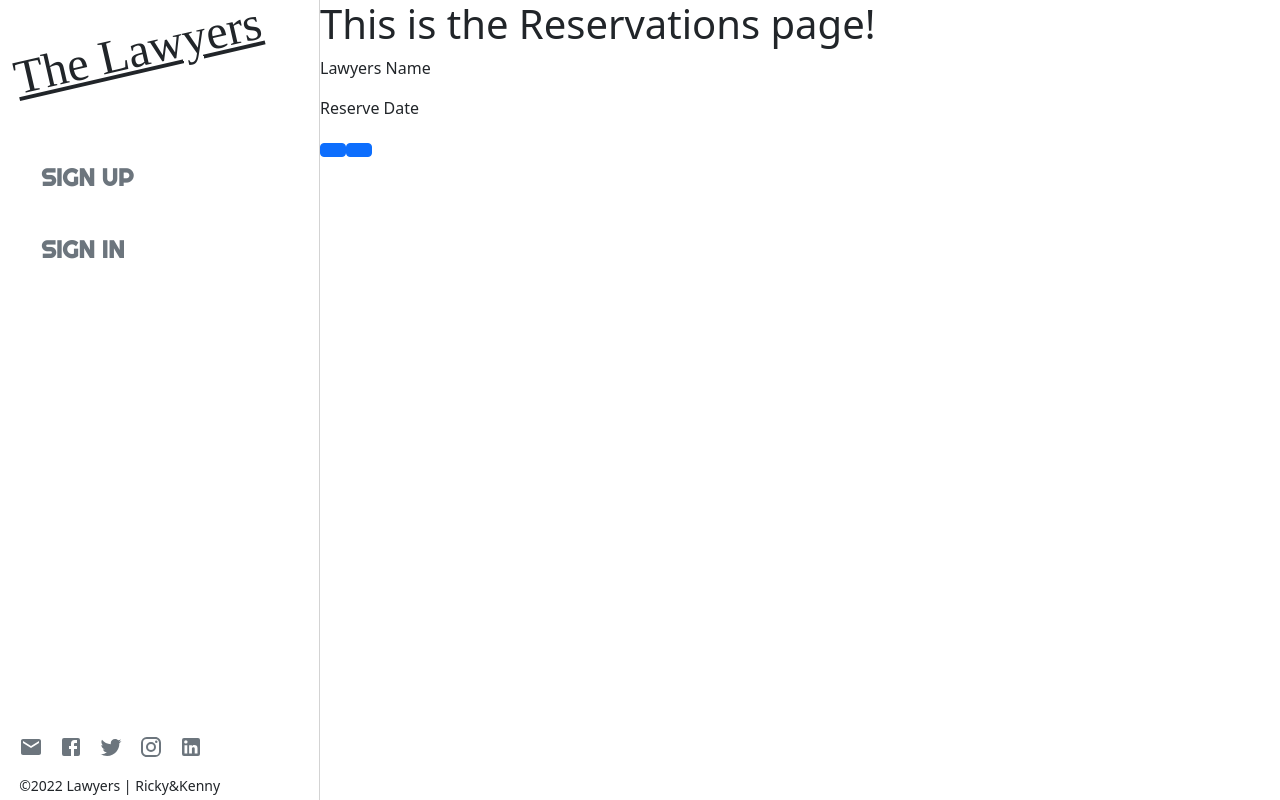
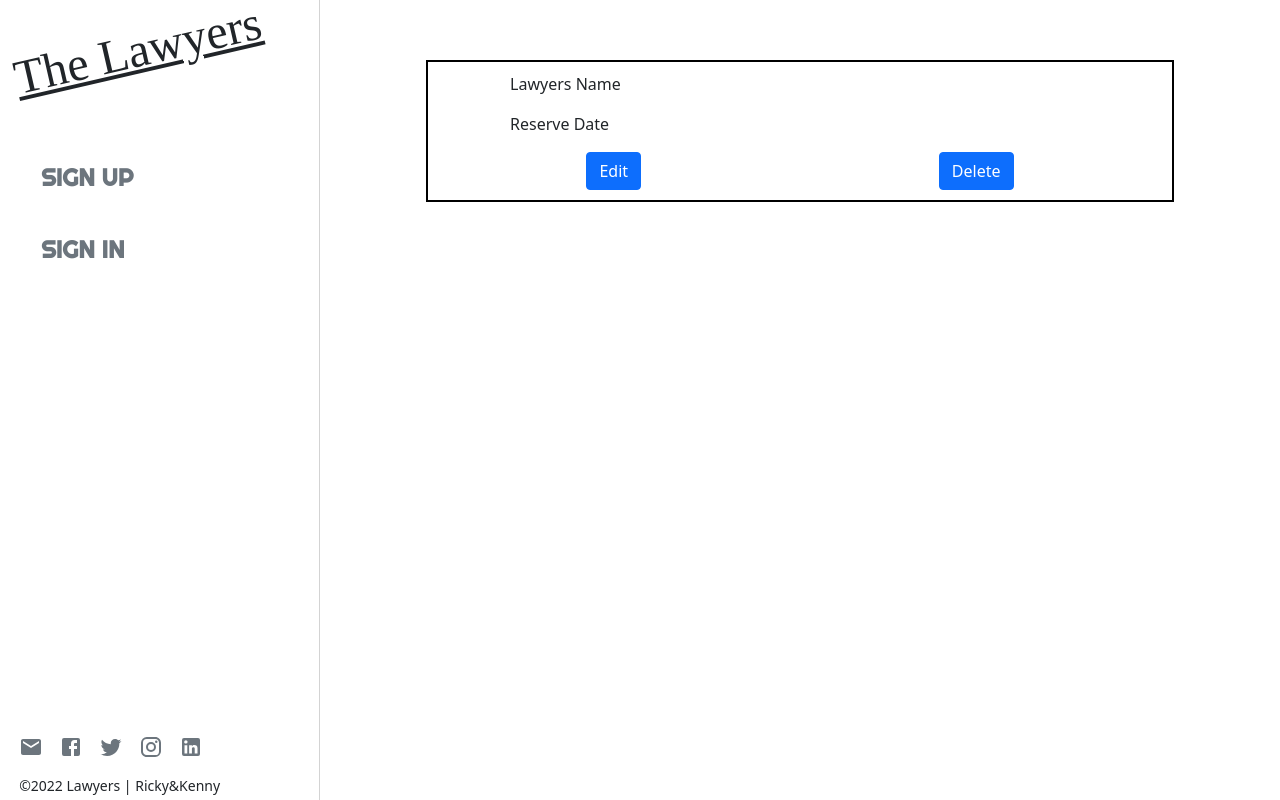
Before and after one commit to helio3197/book-a-lawyer-app-frontend, a React (Create React App) app: page /reservations in a window 1280 px wide. Built offline with nearby package versions, Linux system fonts and the light colour scheme; no server answers; a web font is replaced by a local one.

Commit message:
add button and styles

```diff
--- a/src/assets/stylesheets/reservation.scss
+++ b/src/assets/stylesheets/reservation.scss
@@ -0,0 +1,34 @@
+.reservationtop {
+    margin-top: 60px;
+}
+
+
+.reservation {
+    display: flex;
+    flex-direction: column;
+    justify-content: space-around;
+    width: 78%;
+    margin: auto;
+    border: 2px solid black;
+    box-shadow: 5px rgba(0, 0, 0, 0.2);
+    padding: 10px;
+}
+
+.reservationbtns {
+    display: flex;
+    flex-direction: row;
+    justify-content: space-around;
+}
+
+.reservationdeatails {
+    display: flex;
+    flex-direction: column;
+    justify-content: space-around;
+    width: 80%;
+    margin: auto;
+
+}
+
+.button {
+    width: 40% !important;
+}
--- a/src/components/Reservations/Reservations.js
+++ b/src/components/Reservations/Reservations.js
@@ -13,22 +13,20 @@ const Reservations = () => {
     }
     console.log(reservationState);
   }, []);
+  console.log(reservationState);
   return (
-    <>
-      <h1>This is the Reservations page!</h1>
-      <section>
-        <div>
-          <div>
-            <p>Lawyers Name</p>
-            <p>Reserve Date</p>
-          </div>
-          <div>
-            <Button />
-            <Button />
-          </div>
+    <section className="reservationtop">
+      <div className="reservation">
+        <div className="reservationdeatails">
+          <p>Lawyers Name</p>
+          <p>Reserve Date</p>
         </div>
-      </section>
-    </>
+        <div className="reservationbtns">
+          <Button href="/" className="button-custom">Edit</Button>
+          <Button href="/">Delete</Button>
+        </div>
+      </div>
+    </section>
   );
 };
 
```
